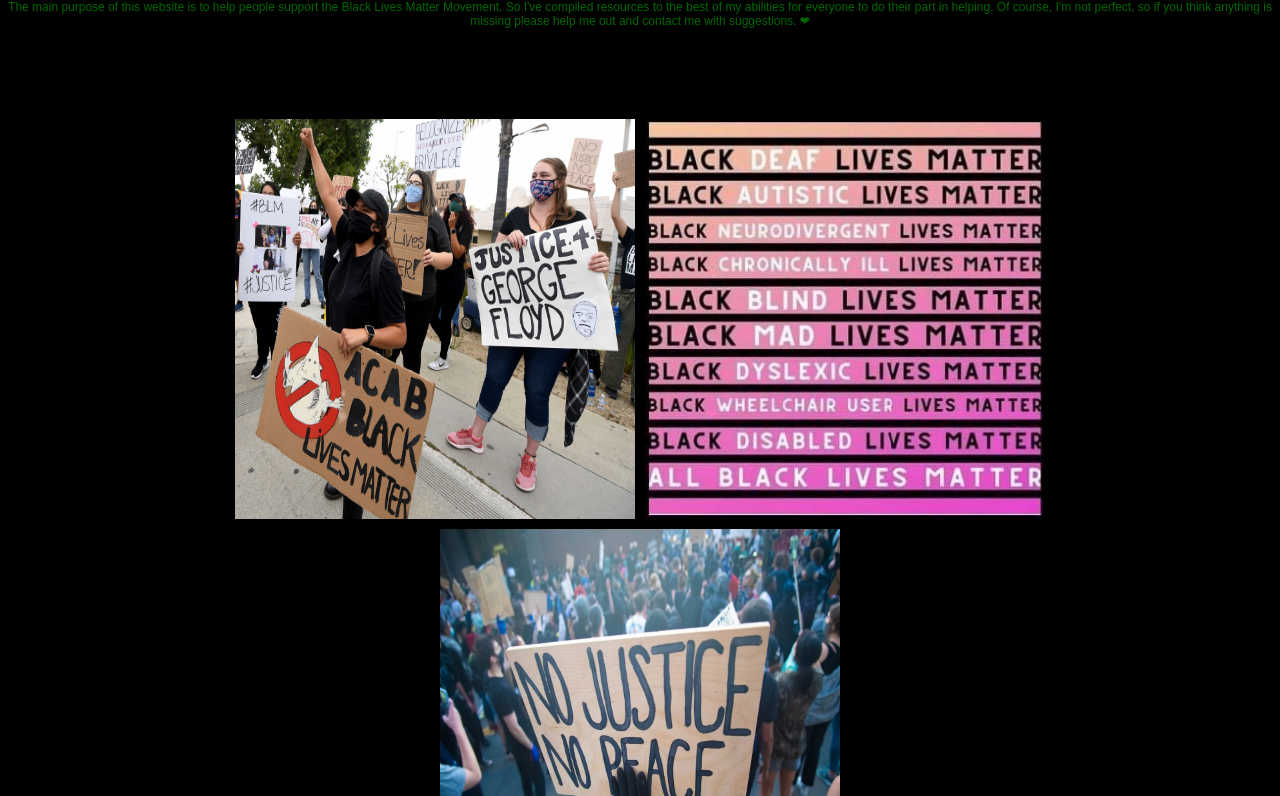
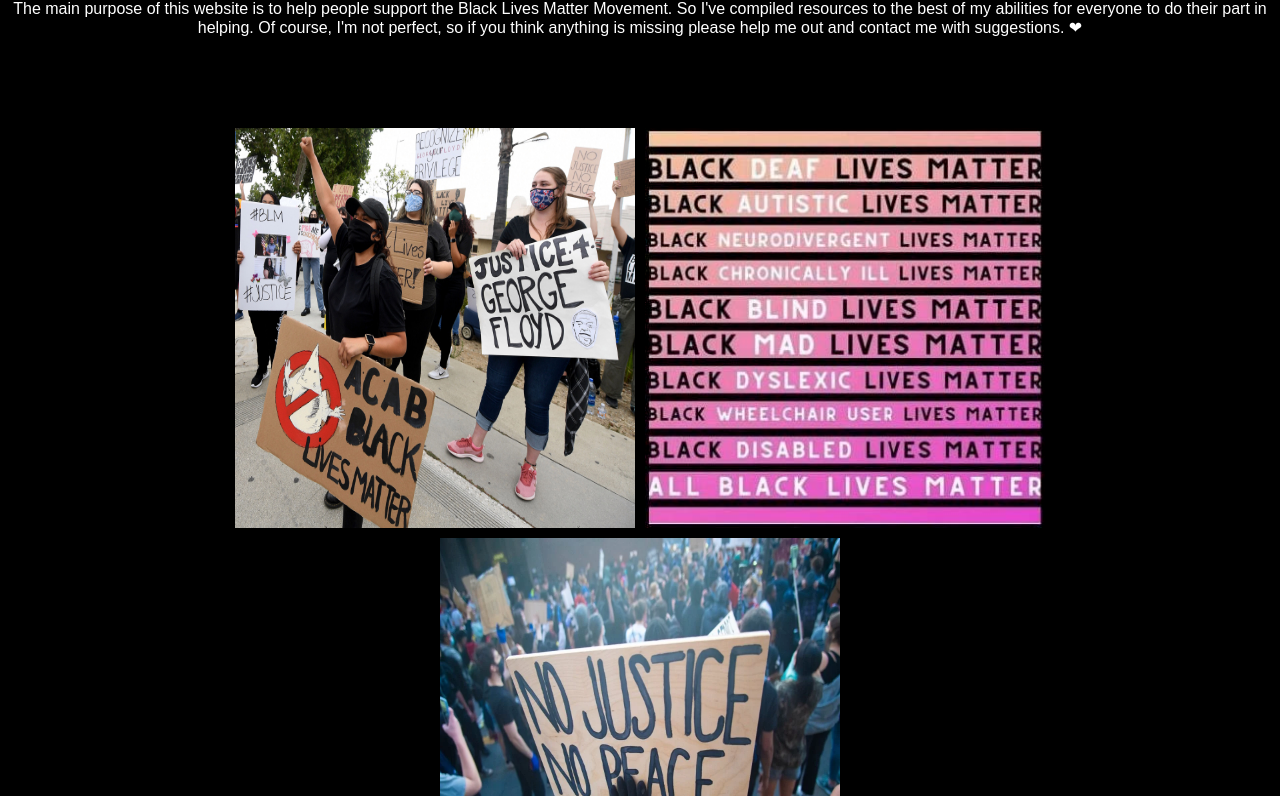
Before and after one commit to cydthe/blm, a plain HTML site: page index.html in a window 1280 px wide. Shown: the part 80-876 px from the top of the page. Drawn offline with nearby package versions, Linux system fonts and the light colour scheme.

Commit message:
changing any text within p to be white

```diff
--- a/style.css
+++ b/style.css
@@ -67,9 +67,9 @@
 
     }
     p{
-       color:rgb(0, 103, 0);
+       color:white;
        margin-top: 0em;
-       font-size: 12px;
+       font-size: 16px;
     }
     div.flex-items-home{
        display: flex;
```
